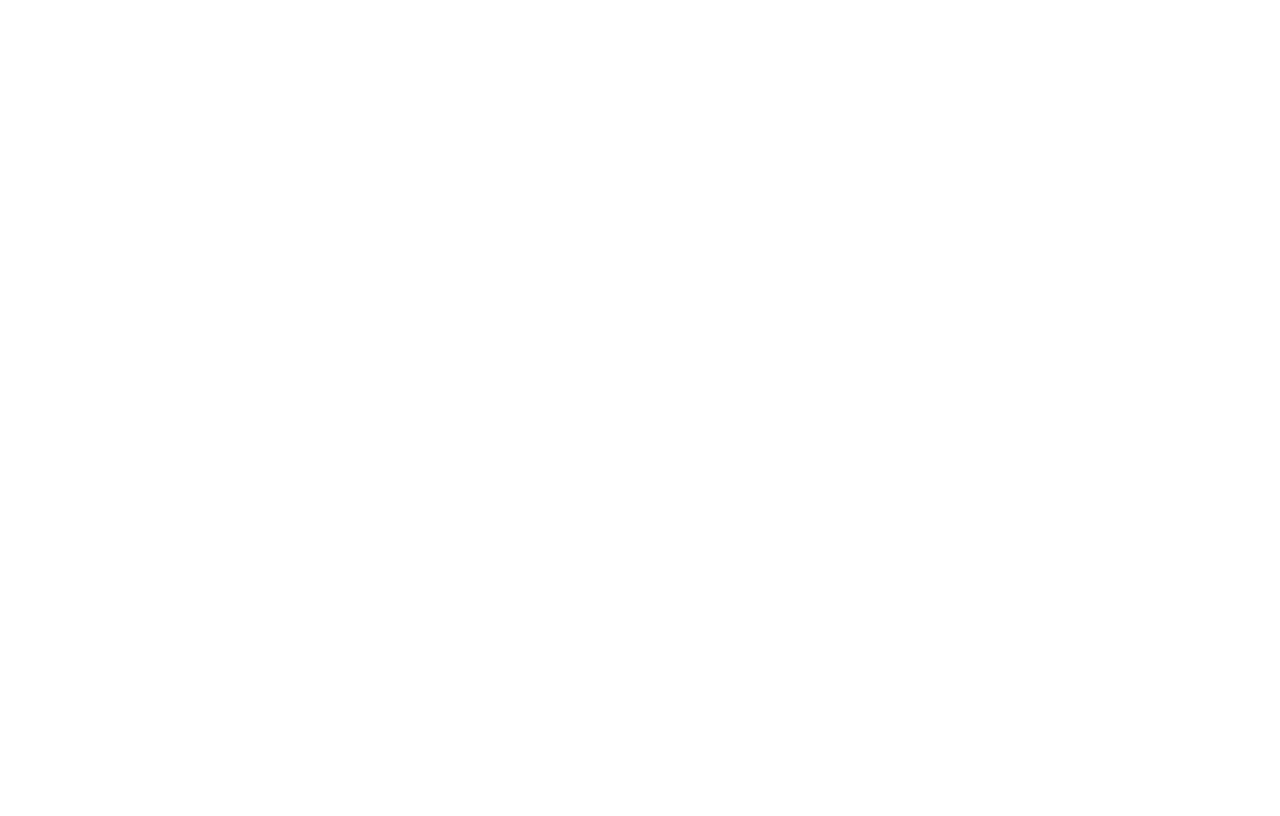
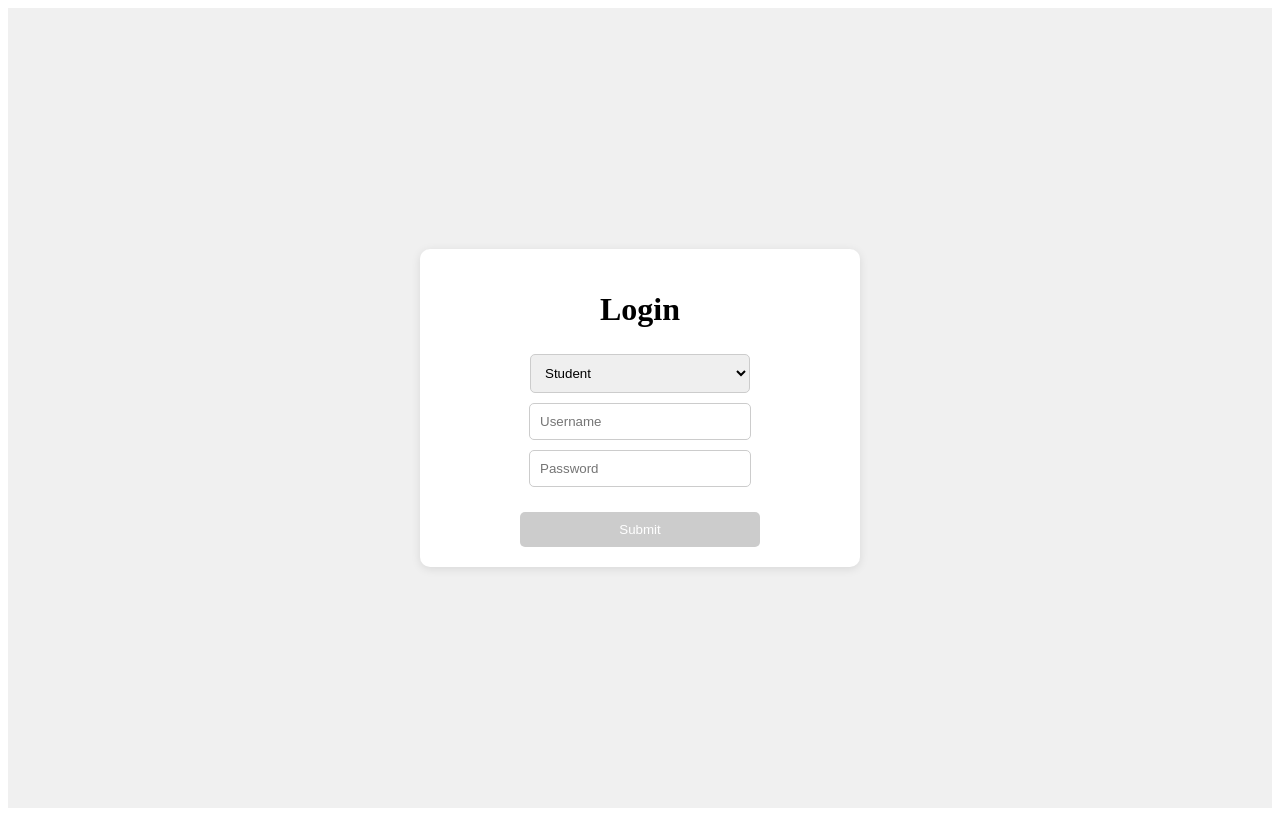
Before and after one commit to Dhruti313/fe-student-feedback, a React (Create React App) app: page /login in a window 1280 px wide. Built offline with nearby package versions, Linux system fonts and the light colour scheme.

Commit message:
login page created

```diff
--- a/package.json
+++ b/package.json
@@ -6,8 +6,11 @@
     "@testing-library/jest-dom": "^5.17.0",
     "@testing-library/react": "^13.4.0",
     "@testing-library/user-event": "^13.5.0",
+    "axios": "^1.5.0",
     "react": "^18.2.0",
     "react-dom": "^18.2.0",
+    "react-query": "^3.39.3",
+    "react-router-dom": "^6.15.0",
     "react-scripts": "5.0.1",
     "web-vitals": "^2.1.4"
   },
--- a/src/App.js
+++ b/src/App.js
@@ -1,5 +1,15 @@
-function App() {
-  return <div></div>;
-}
+import React from "react";
+import { BrowserRouter as Router, Route, Routes } from "react-router-dom";
+import { LoginPage } from "./Autorization/LoginPage";
+
+const App = () => {
+  return (
+    <Router>
+      <Routes>
+        <Route path="/login" element={<LoginPage />} />
+      </Routes>
+    </Router>
+  );
+};
 
 export default App;
--- /dev/null
+++ b/src/Autorization/LoginPage.js
@@ -0,0 +1,118 @@
+import React, { useState } from "react";
+import { InputField } from "../components/InputField";
+import { roleOptions } from "./utils";
+import { DropdownInput } from "../components/DropdownInput";
+import { CustomButton } from "../components/CustomButton";
+import axios from "axios";
+
+
+export const LoginPage = () => {
+  const [username, setUsername] = useState("");
+  const [password, setPassword] = useState("");
+  const [role, setRole] = useState(roleOptions[0].value);
+  const [responseData, setResponseData] = useState(null);
+  const [error, setError] = useState(null);
+
+  const fetchLoginData = async (username, password, userType) => {
+    try {
+      const response = await axios.get("http://localhost:8080/user/login", {
+        params: {
+          username,
+          password,
+          usertype: userType,
+        },
+      });
+
+      return response.data;
+    } catch (error) {
+      throw error;
+    }
+  };
+
+  const handleLogin = async () => {
+    try {
+      const data = await fetchLoginData(username, password, role);
+      setResponseData(data);
+      setError(null); // Clear any previous errors
+
+      // Check if the status is "success" or "failed" in the API response
+      if (data.status === "success") {
+        // Display success message
+        console.log("Login successful as", data.user_type);
+      } else if (data.status === "failed") {
+        // Display failure message
+        setError(`Login failed for ${data.user_type}`);
+      }
+    } catch (error) {
+      setError("Login failed. Please check your credentials."); // Set error message
+      console.error("Login error:", error);
+    }
+  };
+  return (
+    <div
+      style={{
+        display: "flex",
+        flexDirection: "column",
+        alignItems: "center",
+        justifyContent: "center",
+        height: "100dvh",
+        backgroundColor: "#f0f0f0", // Set the background color
+      }}
+    >
+      <div
+        style={{
+          width: "400px",
+          padding: "20px",
+          display: "flex",
+          alignItems: "center",
+          flexDirection: "column",
+          borderRadius: "10px",
+          backgroundColor: "white",
+          boxShadow: "0px 2px 10px rgba(0, 0, 0, 0.1)", // Add a subtle shadow
+        }}
+      >
+        <h1>Login</h1>
+        <div
+          style={{
+            width: "60%",
+            display: "flex",
+            alignItems: "center",
+            flexDirection: "column",
+          }}
+        >
+          <DropdownInput
+            options={roleOptions}
+            value={role}
+            onChange={(e) => setRole(e.target.value)}
+          />
+          <InputField
+            type="text"
+            placeholder="Username"
+            value={username}
+            onChange={(e) => setUsername(e.target.value)}
+          />
+          <InputField
+            type="password"
+            placeholder="Password"
+            value={password}
+            onChange={(e) => setPassword(e.target.value)}
+          />
+          <CustomButton onClick={handleLogin} disabled={!username || !password}>
+           Submit
+          </CustomButton>
+          {error && <p style={{ color: "red", marginTop: "10px" }}>{error}</p>}
+          {responseData && responseData.status === "success" && (
+            <p style={{ color: "green", marginTop: "10px" }}>
+              Login successful as {responseData.user_type}
+            </p>
+          )}
+          {responseData && responseData.status === "failed" && (
+            <p style={{ color: "red", marginTop: "10px" }}>
+              Login failed for {responseData.user_type}
+            </p>
+          )}
+        </div>
+      </div>
+    </div>
+  );
+};
--- /dev/null
+++ b/src/Autorization/utils.js
@@ -0,0 +1,4 @@
+export const roleOptions = [
+  { value: "student", label: "Student" },
+  { value: "faculty", label: "Faculty" },
+];
--- /dev/null
+++ b/src/components/CustomButton/index.js
@@ -0,0 +1,23 @@
+// Button.js
+import React from "react";
+
+export const CustomButton = ({ onClick, children, disabled }) => {
+  return (
+    <button
+      onClick={onClick}
+      disabled={disabled}
+      style={{
+        padding: "10px 20px",
+        marginTop: "20px",
+        backgroundColor: disabled ? "#ccc" : "#007bff",
+        color: "white",
+        border: "none",
+        borderRadius: "5px",
+        cursor: "pointer",
+        width: "100%",
+      }}
+    >
+      {children}
+    </button>
+  );
+};
--- /dev/null
+++ b/src/components/DropdownInput/index.js
@@ -0,0 +1,24 @@
+// DropdownInput.js
+import React from "react";
+
+export const DropdownInput = ({ options, value, onChange }) => {
+  return (
+    <select
+      value={value}
+      onChange={onChange}
+      style={{
+        padding: "10px",
+        margin: "5px",
+        borderRadius: "5px",
+        border: "1px solid #ccc",
+        width: "220px",
+      }}
+    >
+      {options.map((option) => (
+        <option key={option.value} value={option.value}>
+          {option.label}
+        </option>
+      ))}
+    </select>
+  );
+};
--- /dev/null
+++ b/src/components/InputField/index.js
@@ -0,0 +1,18 @@
+import React from "react";
+export const InputField = ({ type, placeholder, value, onChange }) => {
+  return (
+    <input
+      type={type}
+      placeholder={placeholder}
+      value={value}
+      onChange={onChange}
+      style={{
+        padding: "10px",
+        margin: "5px",
+        borderRadius: "5px",
+        border: "1px solid #ccc",
+        width: "200px",
+      }}
+    />
+  );
+};
```
Also changed, not shown: 1 other file (tests, documents, lock files or other folders).
